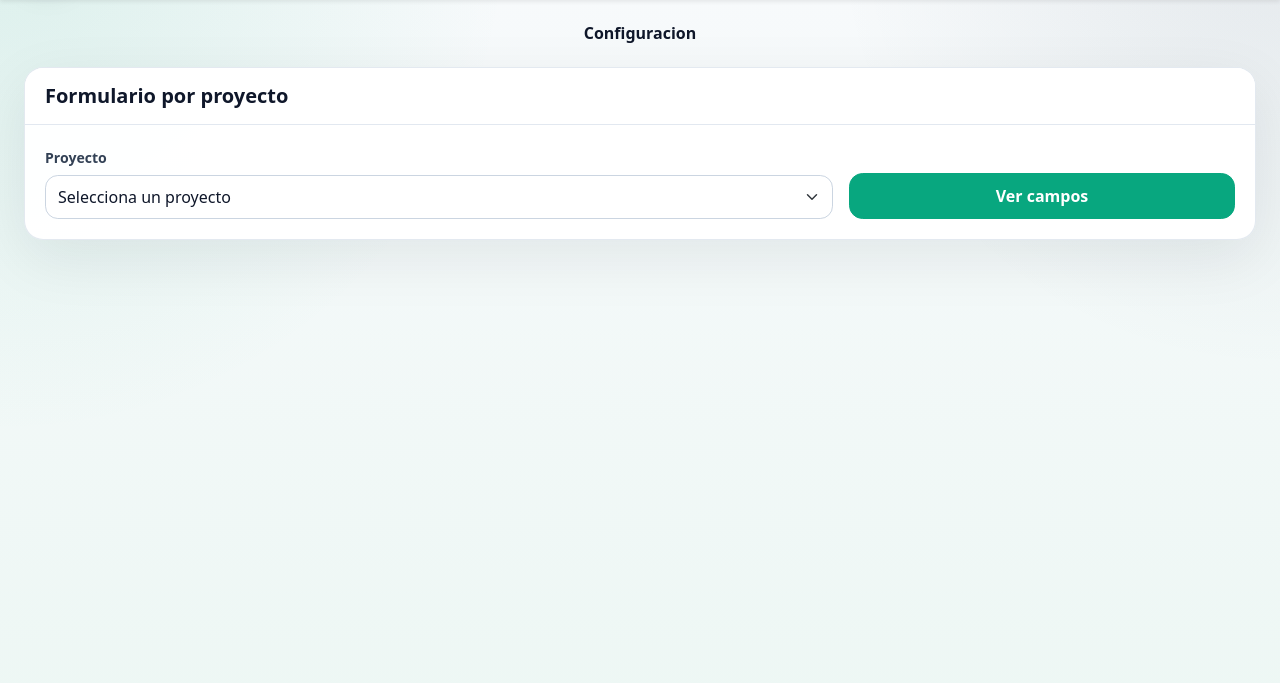
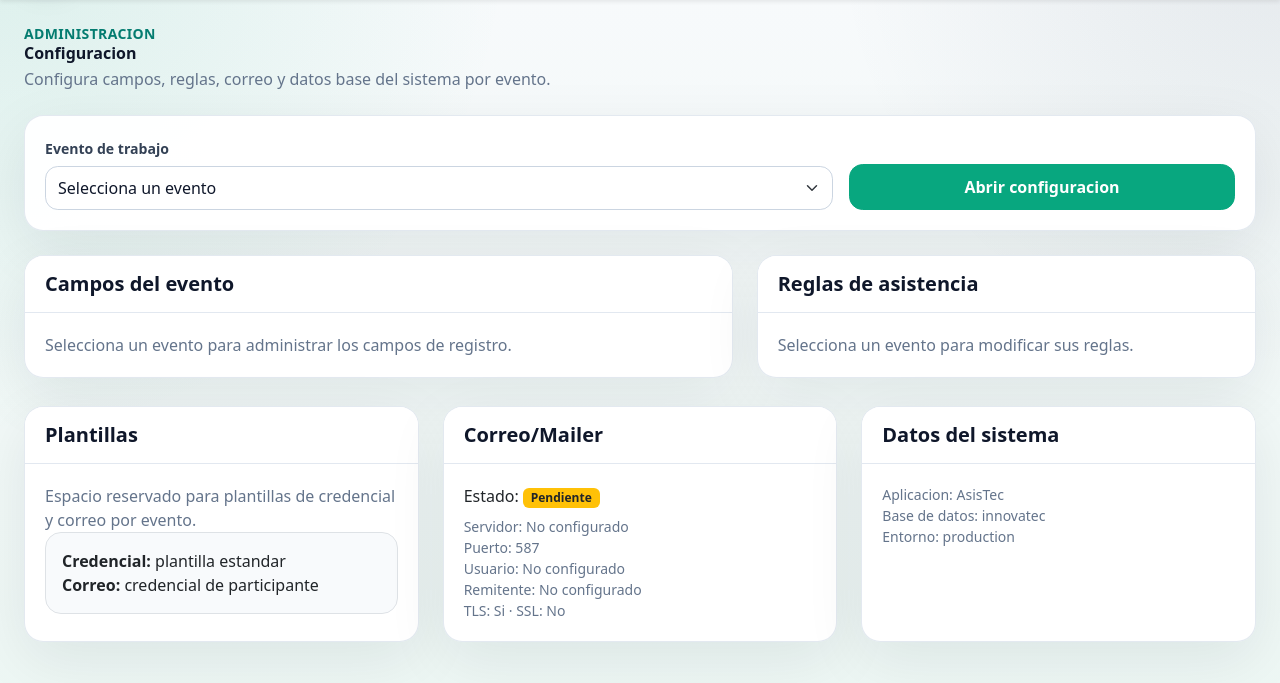
Before and after one commit to jo2312al/asistencia-residencia, a Flask app: page /settings in a window 1280 px wide. Shown: the part 77-760 px from the top of the page. Run offline with Flask 3, Linux system fonts and the light colour scheme; the visitor is signed in with stand-in values (Sample User, id 1); data that the repository does not hold is empty; some libraries are stand-ins or nearby versions.

Commit message:
feat: expand event settings

```diff
--- a/app.py
+++ b/app.py
@@ -649,28 +649,97 @@ def register():
 @login_required
 @role_required("admin")
 def settings():
-    projects = db_manager.get_all_projects()
-    selected_project_id = request.args.get("project_id", type=int)
-    selected_project = None
-    project_fields = []
+    events = db_manager.get_all_events()
+    selected_event_id = request.args.get("event_id", type=int)
+    selected_event = None
+    event_fields = []
 
-    if selected_project_id:
-        for project in projects:
-            if project[0] == selected_project_id:
-                selected_project = project
-                break
-        if selected_project:
-            project_fields = db_manager.get_project_fields(selected_project_id)
+    if selected_event_id:
+        selected_event = db_manager.get_event(selected_event_id)
+        if selected_event:
+            event_fields = db_manager.get_event_fields(selected_event_id)
         else:
-            flash("Proyecto no encontrado", "warning")
+            flash("Evento no encontrado", "warning")
+
+    mail_config = get_mail_config()
+    mail_status = {
+        "server": mail_config.get("server") or "",
+        "port": mail_config.get("port"),
+        "username": mail_config.get("username") or "",
+        "sender": mail_config.get("sender") or "",
+        "use_tls": mail_config.get("use_tls"),
+        "use_ssl": mail_config.get("use_ssl"),
+        "is_ready": not [key for key in ("server", "username", "password", "sender") if not mail_config.get(key)],
+    }
 
     return render_template(
         "settings.html",
-        projects=projects,
-        selected_project=selected_project,
-        selected_project_id=selected_project_id,
-        project_fields=project_fields,
+        events=events,
+        selected_event=selected_event,
+        selected_event_id=selected_event_id,
+        event_fields=event_fields,
+        mail_status=mail_status,
+        system_info={
+            "app_name": "AsisTec",
+            "database": db_config.get("database"),
+            "environment": os.getenv("FLASK_ENV") or os.getenv("ENVIRONMENT") or "production",
+        },
     )
+
+
+@app.route("/settings/event-fields", methods=["POST"])
+@login_required
+@role_required("admin")
+def create_event_field():
+    event_id = request.form.get("event_id", type=int)
+    name = (request.form.get("name") or "").strip()
+    field_type = request.form.get("field_type") or "text"
+    is_required = request.form.get("is_required") == "on"
+    display_order = request.form.get("display_order", 0, type=int)
+
+    if not event_id or not name:
+        flash("Evento y nombre del campo son requeridos", "danger")
+        return redirect(url_for("settings", event_id=event_id or ""))
+
+    try:
+        db_manager.add_event_field(event_id, name, field_type, is_required, display_order)
+        flash("Campo agregado correctamente", "success")
+    except Exception as e:
+        flash(str(e), "danger")
+    return redirect(url_for("settings", event_id=event_id))
+
+
+@app.route("/settings/event-fields/<int:field_id>/delete", methods=["POST"])
+@login_required
+@role_required("admin")
+def delete_event_field(field_id):
+    event_id = request.form.get("event_id", type=int)
+    try:
+        deleted = db_manager.delete_event_field(field_id)
+        flash("Campo eliminado" if deleted else "Campo no encontrado", "success" if deleted else "warning")
+    except Exception as e:
+        flash(str(e), "danger")
+    return redirect(url_for("settings", event_id=event_id or ""))
+
+
+@app.route("/settings/event-rules", methods=["POST"])
+@login_required
+@role_required("admin")
+def update_event_rules():
+    event_id = request.form.get("event_id", type=int)
+    duplicate_policy = request.form.get("duplicate_policy") or "once_per_day"
+    status = request.form.get("status") or None
+
+    if not event_id:
+        flash("Selecciona un evento para actualizar reglas", "danger")
+        return redirect(url_for("settings"))
+
+    try:
+        updated = db_manager.update_event_rules(event_id, duplicate_policy, status)
+        flash("Reglas actualizadas" if updated else "Evento no encontrado", "success" if updated else "warning")
+    except Exception as e:
+        flash(str(e), "danger")
+    return redirect(url_for("settings", event_id=event_id))
 
 
 @app.route("/settings/project-fields", methods=["POST"])
@@ -678,34 +747,16 @@ def settings():
 @role_required("admin")
 def create_project_field():
     project_id = request.form.get("project_id", type=int)
-    name = (request.form.get("name") or "").strip()
-    field_type = request.form.get("field_type") or "text"
-    is_required = request.form.get("is_required") == "on"
-    display_order = request.form.get("display_order", 0, type=int)
-
-    if not project_id or not name:
-        flash("Proyecto y nombre del campo son requeridos", "danger")
-        return redirect(url_for("settings", project_id=project_id or ""))
-
-    try:
-        db_manager.add_project_field(project_id, name, field_type, is_required, display_order)
-        flash("Campo agregado correctamente", "success")
-    except Exception as e:
-        flash(str(e), "danger")
-    return redirect(url_for("settings", project_id=project_id))
+    flash("Los campos ahora se administran por evento.", "warning")
+    return redirect(url_for("settings"))
 
 
 @app.route("/settings/project-fields/<int:field_id>/delete", methods=["POST"])
 @login_required
 @role_required("admin")
 def delete_project_field(field_id):
-    project_id = request.form.get("project_id", type=int)
-    try:
-        deleted = db_manager.delete_project_field(field_id)
-        flash("Campo eliminado" if deleted else "Campo no encontrado", "success" if deleted else "warning")
-    except Exception as e:
-        flash(str(e), "danger")
-    return redirect(url_for("settings", project_id=project_id or ""))
+    flash("Los campos ahora se administran por evento.", "warning")
+    return redirect(url_for("settings"))
 
 
 @app.route("/project_fields/<int:project_id>")
--- a/templates/settings.html
+++ b/templates/settings.html
@@ -1,45 +1,46 @@
 {% extends 'base.html' %}
 {% block title %}Configuracion{% endblock %}
 {% block content %}
-<h1 class="text-center tecn-blue-text mb-4">Configuracion</h1>
+<section class="mb-6">
+    <p class="text-sm font-semibold uppercase tracking-wide text-brand-700">Administracion</p>
+    <h1 class="tecn-blue-text !mb-1">Configuracion</h1>
+    <p class="text-slate-500">Configura campos, reglas, correo y datos base del sistema por evento.</p>
+</section>
 
 <div class="card shadow mb-4">
-    <div class="card-header tecn-blue text-white">
-        <h2 class="h5 mb-0">Formulario por proyecto</h2>
-    </div>
     <div class="card-body">
         <form method="GET" action="{{ url_for('settings') }}" class="row g-3 align-items-end">
-            <div class="col-md-8">
-                <label for="project_id" class="form-label">Proyecto</label>
-                <select class="form-select" id="project_id" name="project_id" required>
-                    <option value="">Selecciona un proyecto</option>
-                    {% for project in projects %}
-                    <option value="{{ project[0] }}" {% if selected_project_id == project[0] %}selected{% endif %}>{{ project[1] }}</option>
+            <div class="col-lg-8">
+                <label for="event_id" class="form-label">Evento de trabajo</label>
+                <select class="form-select" id="event_id" name="event_id" required>
+                    <option value="">Selecciona un evento</option>
+                    {% for event in events %}
+                    <option value="{{ event[0] }}" {% if selected_event_id == event[0] %}selected{% endif %}>{{ event[1] }}</option>
                     {% endfor %}
                 </select>
             </div>
-            <div class="col-md-4">
-                <button type="submit" class="btn tecn-blue text-white w-100">Ver campos</button>
+            <div class="col-lg-4">
+                <button type="submit" class="btn tecn-blue text-white w-100">Abrir configuracion</button>
             </div>
         </form>
     </div>
 </div>
 
-{% if selected_project %}
 <div class="row g-4">
-    <div class="col-lg-5">
+    <div class="col-xl-7">
         <div class="card shadow h-100">
-            <div class="card-header tecn-blue text-white">
-                <h2 class="h5 mb-0">Agregar campo</h2>
+            <div class="card-header">
+                <h2 class="h5 mb-0">Campos del evento</h2>
             </div>
             <div class="card-body">
-                <form method="POST" action="{{ url_for('create_project_field') }}">
-                    <input type="hidden" name="project_id" value="{{ selected_project[0] }}">
-                    <div class="mb-3">
-                        <label for="name" class="form-label">Nombre del campo</label>
-                        <input type="text" class="form-control" id="name" name="name" placeholder="Ej. Equipo, Categoria, RFC" required>
+                {% if selected_event %}
+                <form method="POST" action="{{ url_for('create_event_field') }}" class="row g-3 mb-4">
+                    <input type="hidden" name="event_id" value="{{ selected_event[0] }}">
+                    <div class="col-md-4">
+                        <label for="name" class="form-label">Campo</label>
+                        <input type="text" class="form-control" id="name" name="name" placeholder="Ej. Equipo, RFC" required>
                     </div>
-                    <div class="mb-3">
+                    <div class="col-md-3">
                         <label for="field_type" class="form-label">Tipo</label>
                         <select class="form-select" id="field_type" name="field_type">
                             <option value="text">Texto</option>
@@ -50,26 +51,21 @@
                             <option value="textarea">Texto largo</option>
                         </select>
                     </div>
-                    <div class="mb-3">
+                    <div class="col-md-2">
                         <label for="display_order" class="form-label">Orden</label>
                         <input type="number" class="form-control" id="display_order" name="display_order" value="0">
                     </div>
-                    <div class="form-check mb-3">
-                        <input class="form-check-input" type="checkbox" id="is_required" name="is_required">
-                        <label class="form-check-label" for="is_required">Obligatorio</label>
+                    <div class="col-md-3 d-flex align-items-end">
+                        <div class="form-check">
+                            <input class="form-check-input" type="checkbox" id="is_required" name="is_required">
+                            <label class="form-check-label" for="is_required">Obligatorio</label>
+                        </div>
                     </div>
-                    <button type="submit" class="btn btn-primary">Agregar campo</button>
+                    <div class="col-12">
+                        <button type="submit" class="btn btn-primary">Agregar campo</button>
+                    </div>
                 </form>
-            </div>
-        </div>
-    </div>
 
-    <div class="col-lg-7">
-        <div class="card shadow h-100">
-            <div class="card-header tecn-blue text-white">
-                <h2 class="h5 mb-0">Campos de {{ selected_project[1] }}</h2>
-            </div>
-            <div class="card-body">
                 <div class="table-responsive">
                     <table class="table align-middle">
                         <thead>
@@ -82,30 +78,128 @@
                             </tr>
                         </thead>
                         <tbody>
-                            {% for field in project_fields %}
+                            {% for field in event_fields %}
                             <tr>
                                 <td>{{ field[5] }}</td>
                                 <td>{{ field[2] }}</td>
                                 <td>{{ field[3] }}</td>
                                 <td>{{ 'Si' if field[4] else 'No' }}</td>
                                 <td class="text-end">
-                                    <form method="POST" action="{{ url_for('delete_project_field', field_id=field[0]) }}">
-                                        <input type="hidden" name="project_id" value="{{ selected_project[0] }}">
+                                    <form method="POST" action="{{ url_for('delete_event_field', field_id=field[0]) }}">
+                                        <input type="hidden" name="event_id" value="{{ selected_event[0] }}">
                                         <button type="submit" class="btn btn-sm btn-outline-danger">Eliminar</button>
                                     </form>
                                 </td>
                             </tr>
                             {% else %}
                             <tr>
-                                <td colspan="5" class="text-center text-muted">Este proyecto aun no tiene campos personalizados.</td>
+                                <td colspan="5" class="text-center text-muted">Este evento aun no tiene campos personalizados.</td>
                             </tr>
                             {% endfor %}
                         </tbody>
                     </table>
                 </div>
+                {% else %}
+                <p class="mb-0 text-muted">Selecciona un evento para administrar los campos de registro.</p>
+                {% endif %}
+            </div>
+        </div>
+    </div>
+
+    <div class="col-xl-5">
+        <div class="card shadow h-100">
+            <div class="card-header">
+                <h2 class="h5 mb-0">Reglas de asistencia</h2>
+            </div>
+            <div class="card-body">
+                {% if selected_event %}
+                <form method="POST" action="{{ url_for('update_event_rules') }}" class="row g-3">
+                    <input type="hidden" name="event_id" value="{{ selected_event[0] }}">
+                    <div class="col-md-6">
+                        <label for="duplicate_policy" class="form-label">Duplicados</label>
+                        <select class="form-select" id="duplicate_policy" name="duplicate_policy">
+                            <option value="once_per_day" {% if selected_event[8] == 'once_per_day' %}selected{% endif %}>Una vez por dia</option>
+                            <option value="once" {% if selected_event[8] == 'once' %}selected{% endif %}>Una sola vez</option>
+                            <option value="multiple" {% if selected_event[8] == 'multiple' %}selected{% endif %}>Permitir multiples</option>
+                        </select>
+                    </div>
+                    <div class="col-md-6">
+                        <label for="status" class="form-label">Estado</label>
+                        <select class="form-select" id="status" name="status">
+                            <option value="active" {% if selected_event[6] == 'active' %}selected{% endif %}>Activo</option>
+                            <option value="paused" {% if selected_event[6] == 'paused' %}selected{% endif %}>Pausado</option>
+                            <option value="closed" {% if selected_event[6] == 'closed' %}selected{% endif %}>Cerrado</option>
+                        </select>
+                    </div>
+                    <div class="col-12">
+                        <button type="submit" class="btn btn-primary">Guardar reglas</button>
+                    </div>
+                </form>
+                {% else %}
+                <p class="mb-0 text-muted">Selecciona un evento para modificar sus reglas.</p>
+                {% endif %}
             </div>
         </div>
     </div>
 </div>
-{% endif %}
+
+<div class="row g-4 mt-1">
+    <div class="col-lg-4">
+        <div class="card shadow h-100">
+            <div class="card-header">
+                <h2 class="h5 mb-0">Plantillas</h2>
+            </div>
+            <div class="card-body">
+                <p class="text-muted">Espacio reservado para plantillas de credencial y correo por evento.</p>
+                <div class="rounded-2xl border border-slate-200 bg-slate-50 p-3">
+                    <strong>Credencial:</strong> plantilla estandar<br>
+                    <strong>Correo:</strong> credencial de participante
+                </div>
+            </div>
+        </div>
+    </div>
+
+    <div class="col-lg-4">
+        <div class="card shadow h-100">
+            <div class="card-header">
+                <h2 class="h5 mb-0">Correo/Mailer</h2>
+            </div>
+            <div class="card-body">
+                <p class="mb-2">
+                    Estado:
+                    {% if mail_status.is_ready %}
+                    <span class="badge bg-success">Configurado</span>
+                    {% else %}
+                    <span class="badge bg-warning text-dark">Pendiente</span>
+                    {% endif %}
+                </p>
+                <div class="small text-muted">
+                    <div>Servidor: {{ mail_status.server or 'No configurado' }}</div>
+                    <div>Puerto: {{ mail_status.port }}</div>
+                    <div>Usuario: {{ mail_status.username or 'No configurado' }}</div>
+                    <div>Remitente: {{ mail_status.sender or 'No configurado' }}</div>
+                    <div>TLS: {{ 'Si' if mail_status.use_tls else 'No' }} · SSL: {{ 'Si' if mail_status.use_ssl else 'No' }}</div>
+                </div>
+            </div>
+        </div>
+    </div>
+
+    <div class="col-lg-4">
+        <div class="card shadow h-100">
+            <div class="card-header">
+                <h2 class="h5 mb-0">Datos del sistema</h2>
+            </div>
+            <div class="card-body">
+                <div class="small text-muted">
+                    <div>Aplicacion: {{ system_info.app_name }}</div>
+                    <div>Base de datos: {{ system_info.database }}</div>
+                    <div>Entorno: {{ system_info.environment }}</div>
+                    {% if selected_event %}
+                    <div>Evento actual: {{ selected_event[1] }}</div>
+                    {% endif %}
+                </div>
+            </div>
+        </div>
+    </div>
+</div>
 {% endblock %}
```
Also changed, not shown: database.py (+24 -0 lines).
